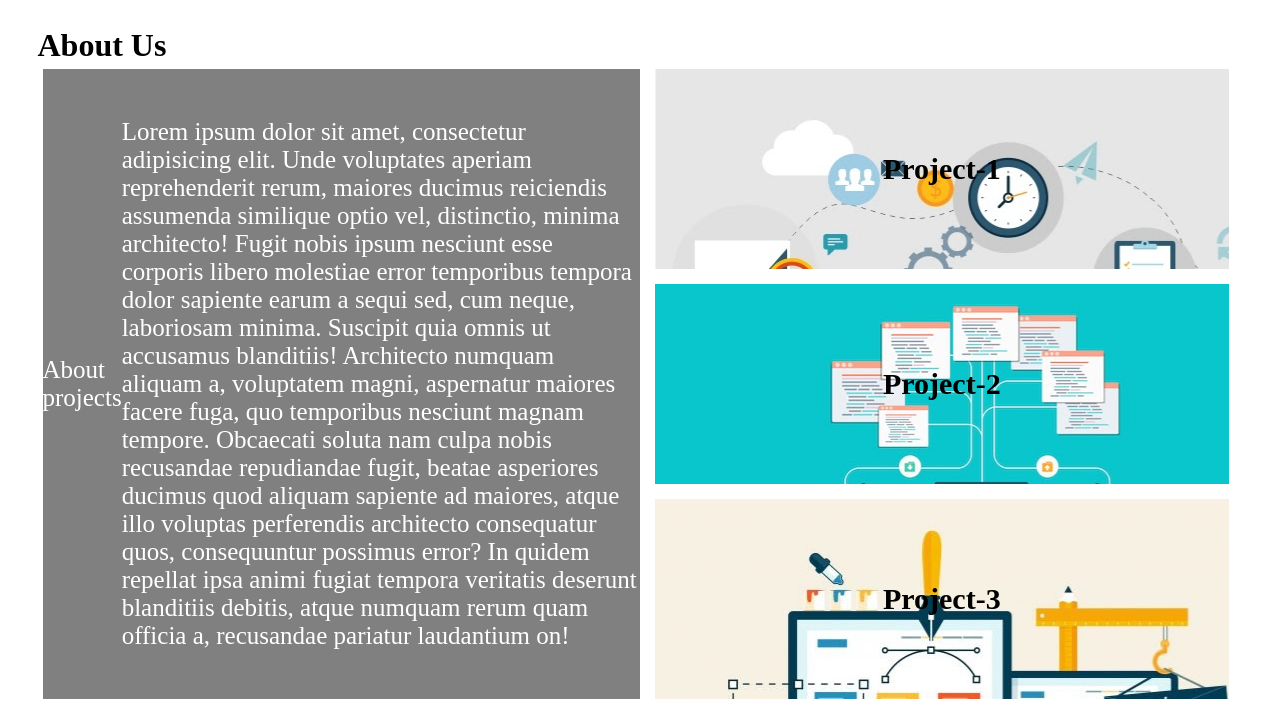
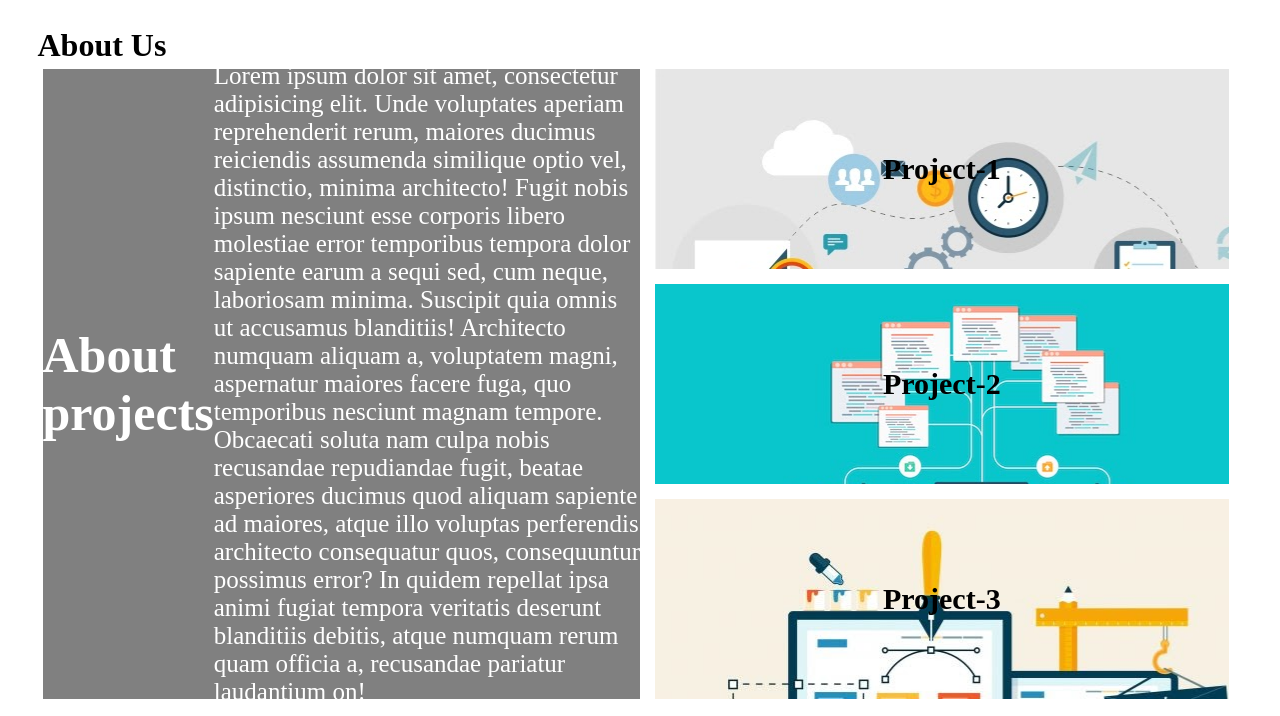
Before and after one commit to pal-garg/practical-8, a plain HTML site: page index.html in a window 1280 px wide. Shown: the part 730-1446 px from the top of the page. Drawn offline with Linux system fonts and the light colour scheme.

Commit message:
Add files via upload

```diff
--- a/index.html
+++ b/index.html
@@ -252,7 +252,7 @@ margin:30px;
         </div>
         <h1 class="styling">About Us</h1>
         <div id="Aboutus">
-          <div id="left-sidebar">About projects
+          <div id="left-sidebar"><h1>About projects</h1>
             <br>
           <p> Lorem ipsum dolor sit amet, consectetur adipisicing elit.
                Unde voluptates aperiam reprehenderit rerum, maiores ducimus
```
